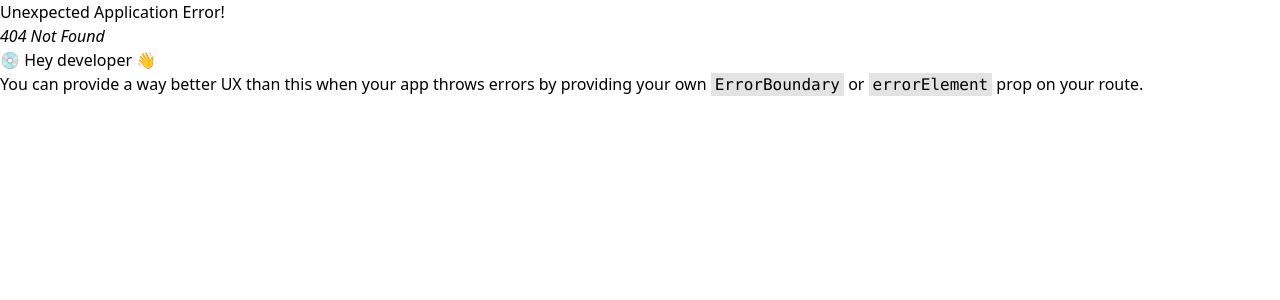
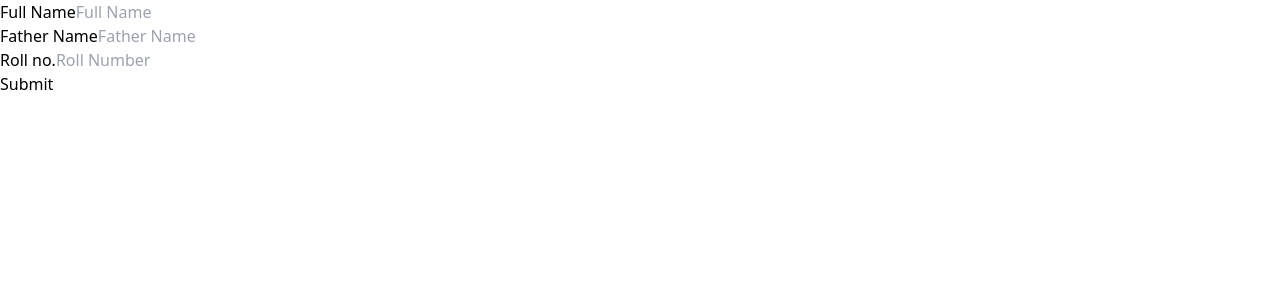
Before and after one commit to khushveermalviya/Schoolmange, a React (Vite) app in the folder frontend/: page /admin/classes/classes/1/add in a window 1280 px wide. Before the commit this address had no page. Shown: the top 300 px of the page. Built offline with nearby package versions, Linux system fonts and the light colour scheme.

Commit message:
fifth commit

```diff
--- /dev/null
+++ b/frontend/src/Component/admin/Data.js
@@ -0,0 +1,34 @@
+const Data = [
+    { class: 1, fatherName: "Rajesh Kumar", rollNumber: 1, dob: "01/01/2010", country: "India" },
+    { class: 1, fatherName: "Suresh Sharma", rollNumber: 2, dob: "02/02/2010", country: "India" },
+    { class: 1, fatherName: "Amit Singh", rollNumber: 3, dob: "03/03/2010", country: "India" },
+    { class: 1, fatherName: "Vijay Patel", rollNumber: 4, dob: "04/04/2010", country: "India" },
+    { class: 1, fatherName: "Anil Mehta", rollNumber: 5, dob: "05/05/2010", country: "India" },
+    { class: 1, fatherName: "Sunil Joshi", rollNumber: 6, dob: "06/06/2010", country: "India" },
+    { class: 1, fatherName: "Rakesh Gupta", rollNumber: 7, dob: "07/07/2010", country: "India" },
+    { class: 1, fatherName: "Mahesh Verma", rollNumber: 8, dob: "08/08/2010", country: "India" },
+    { class: 1, fatherName: "Naresh Yadav", rollNumber: 9, dob: "09/09/2010", country: "India" },
+    { class: 1, fatherName: "Dinesh Chauhan", rollNumber: 10, dob: "10/10/2010", country: "India" },
+    { class: 1, fatherName: "Prakash Reddy", rollNumber: 11, dob: "11/11/2010", country: "India" },
+    { class: 1, fatherName: "Ravi Desai", rollNumber: 12, dob: "12/12/2010", country: "India" },
+    { class: 1, fatherName: "Kiran Rao", rollNumber: 13, dob: "13/01/2010", country: "India" },
+    { class: 1, fatherName: "Manoj Nair", rollNumber: 14, dob: "14/02/2010", country: "India" },
+    { class: 1, fatherName: "Sanjay Kapoor", rollNumber: 15, dob: "15/03/2010", country: "India" },
+    { class: 1, fatherName: "Ajay Bhatia", rollNumber: 16, dob: "16/04/2010", country: "India" },
+    { class: 1, fatherName: "Vikas Malhotra", rollNumber: 17, dob: "17/05/2010", country: "India" },
+    { class: 1, fatherName: "Rohit Khanna", rollNumber: 18, dob: "18/06/2010", country: "India" },
+    { class: 1, fatherName: "Arun Saxena", rollNumber: 19, dob: "19/07/2010", country: "India" },
+    { class: 1, fatherName: "Nitin Agarwal", rollNumber: 20, dob: "20/08/2010", country: "India" },
+    { class: 1, fatherName: "Deepak Jain", rollNumber: 21, dob: "21/09/2010", country: "India" },
+    { class: 1, fatherName: "Vivek Sinha", rollNumber: 22, dob: "22/10/2010", country: "India" },
+    { class: 1, fatherName: "Ashok Pandey", rollNumber: 23, dob: "23/11/2010", country: "India" },
+    { class: 1, fatherName: "Gaurav Mishra", rollNumber: 24, dob: "24/12/2010", country: "India" },
+    { class: 1, fatherName: "Harish Tiwari", rollNumber: 25, dob: "25/01/2010", country: "India" },
+    { class: 1, fatherName: "Ramesh Chandra", rollNumber: 26, dob: "26/02/2010", country: "India" },
+    { class: 1, fatherName: "Sandeep Kaur", rollNumber: 27, dob: "27/03/2010", country: "India" },
+    { class: 1, fatherName: "Pankaj Thakur", rollNumber: 28, dob: "28/04/2010", country: "India" },
+    { class: 1, fatherName: "Vinod Sharma", rollNumber: 29, dob: "29/05/2010", country: "India" },
+    { class: 1, fatherName: "Yogesh Kumar", rollNumber: 30, dob: "30/06/2010", country: "India" }
+  ];
+
+  export default Data;
--- /dev/null
+++ b/frontend/src/Component/admin/Students/Classes.jsx
@@ -0,0 +1,35 @@
+import React from 'react'
+import { NavLink, useParams } from 'react-router-dom'
+import Data from '../Data.js'  // Make sure to import the data
+
+export default function Classes() {
+  const { userid } = useParams(); // Extract userid from the URL
+
+  // Filter the data based on the selected class (userid)
+  const filteredData = Data.filter(student => student.class === parseInt(userid));
+
+  return (
+    <div>
+        <div className=' bg-slate-400 text-2xl'>
+            <ul className='flex flex-col justify-around flex-nowrap'>
+                <li>
+                    <NavLink to="add">Add</NavLink>
+                    </li>
+                <li>delete</li>
+                <li>Annunosment</li>
+                <li>search</li>
+            </ul>
+        </div>
+      <h2>Class Details</h2>
+      {filteredData.map((student, index) => (
+        <div key={index}>
+          <p>Class: {student.class}</p>
+          <p>Father's Name: {student.fatherName}</p>
+          <p>Roll Number: {student.rollNumber}</p>
+          <p>Date of Birth: {student.dob}</p>
+          <p>Country: {student.country}</p>
+        </div>
+      ))}
+    </div>
+  )
+}
--- /dev/null
+++ b/frontend/src/Component/admin/Students/Form.jsx
@@ -0,0 +1,102 @@
+import React, { useState } from 'react';
+
+export default function Form() {
+  const [formData, setFormData] = useState({
+    std_name: '',
+    father_name: '',
+    std_id: '',
+    dob: '',
+    area: '',
+    city: '',
+    state: '',
+    post_code: ''
+  });
+
+  const handleChange = (e) => {
+    setFormData({
+      ...formData,
+      [e.target.name]: e.target.value,
+    });
+  };
+
+  const handleSubmit = async (e) => {
+    e.preventDefault();
+    try {
+      const response = await fetch('http://localhost:3334/admin', {
+        method: 'POST',
+        headers: {
+          'Content-Type': 'application/json',
+        },
+        body: JSON.stringify(formData),
+      });
+      if (response.ok) {
+        // Handle successful submission
+        console.log('Form submitted successfully');
+      } else {
+        // Handle errors
+        console.log('Failed to submit form');
+      }
+    } catch (error) {
+      console.error('Error:', error);
+    }
+  };
+
+  return (
+    <>
+      <div className="flex items-center justify-center p-12">
+        <div className="mx-auto w-full max-w-[550px] bg-white">
+          <form onSubmit={handleSubmit}>
+            <div className="mb-5">
+              <label className="mb-3 block text-base font-medium text-[#07074D]">
+                Full Name
+              </label>
+              <input
+                type="text"
+                name="std_name"
+                value={formData.std_name}
+                onChange={handleChange}
+                placeholder="Full Name"
+                className="w-full rounded-md border border-[#e0e0e0] bg-white py-3 px-6 text-base font-medium text-[#6B7280] outline-none focus:border-[#6A64F1] focus:shadow-md"
+              />
+            </div>
+            <div className="mb-5">
+              <label className="mb-3 block text-base font-medium text-[#07074D]">
+                Father Name
+              </label>
+              <input
+                type="text"
+                name="father_name"
+                value={formData.father_name}
+                onChange={handleChange}
+                placeholder="Father Name"
+                className="w-full rounded-md border border-[#e0e0e0] bg-white py-3 px-6 text-base font-medium text-[#6B7280] outline-none focus:border-[#6A64F1] focus:shadow-md"
+              />
+            </div>
+            <div className="mb-5">
+              <label className="mb-3 block text-base font-medium text-[#07074D]">
+                Roll no.
+              </label>
+              <input
+                type="text"
+                name="std_id"
+                value={formData.std_id}
+                onChange={handleChange}
+                placeholder="Roll Number"
+                className="w-full rounded-md border border-[#e0e0e0] bg-white py-3 px-6 text-base font-medium text-[#6B7280] outline-none focus:border-[#6A64F1] focus:shadow-md"
+              />
+            </div>
+            {/* Additional Fields (like DOB, Address) */}
+            <div>
+              <button
+                type="submit"
+                className="hover:shadow-form w-full rounded-md bg-[#6A64F1] py-3 px-8 text-center text-base font-semibold text-white outline-none"
+              >
+                Submit
+              </button>
+            </div>
+          </form>
+        </div>
+      </div>
+    </>
+  );
+}
--- a/frontend/src/Component/admin/Students/S1.jsx
+++ b/frontend/src/Component/admin/Students/S1.jsx
@@ -1,15 +1,20 @@
 import React from 'react'
+import { NavLink } from "react-router-dom"
 
 export default function S1() {
   return (
     <div>
-    <ul className='flex flex-col justify-center w-full items-center text-2xl gap-2'>
+      <ul className='flex flex-col justify-center w-full items-center text-2xl gap-2'>
         {Array.from({ length: 12 }, (_, index) => (
-            <li className='bg-white border-black border-2 w-20 text-center  text-black' key={"class "+index + 1}>{index + 1}</li>
+          <NavLink
+            to={`classes/${index + 1}`}  // Pass class number as URL parameter
+            className='bg-white border-black border-2 w-20 text-center text-black'
+            key={index + 1}
+          >
+            {index + 1}
+          </NavLink>
         ))}
-    </ul>
-
-
+      </ul>
     </div>
   )
 }
--- /dev/null
+++ b/frontend/src/Routes/Classaddlayout.jsx
@@ -0,0 +1,9 @@
+import React from 'react'
+import { Outlet } from 'react-router-dom'
+export default function Classaddlayout() {
+  return (
+    <div>
+                <Outlet/>
+    </div>
+  )
+}
--- /dev/null
+++ b/frontend/src/Routes/ClassesLayout.jsx
@@ -0,0 +1,9 @@
+import React from 'react'
+import { Outlet } from 'react-router-dom'
+export default function ClassesLayout() {
+  return (
+    <div>
+        <Outlet/>
+    </div>
+  )
+}
```
Also changed, not shown: frontend/src/main.jsx (+26 -1 lines), 2 other files (tests, documents, lock files or other folders).
